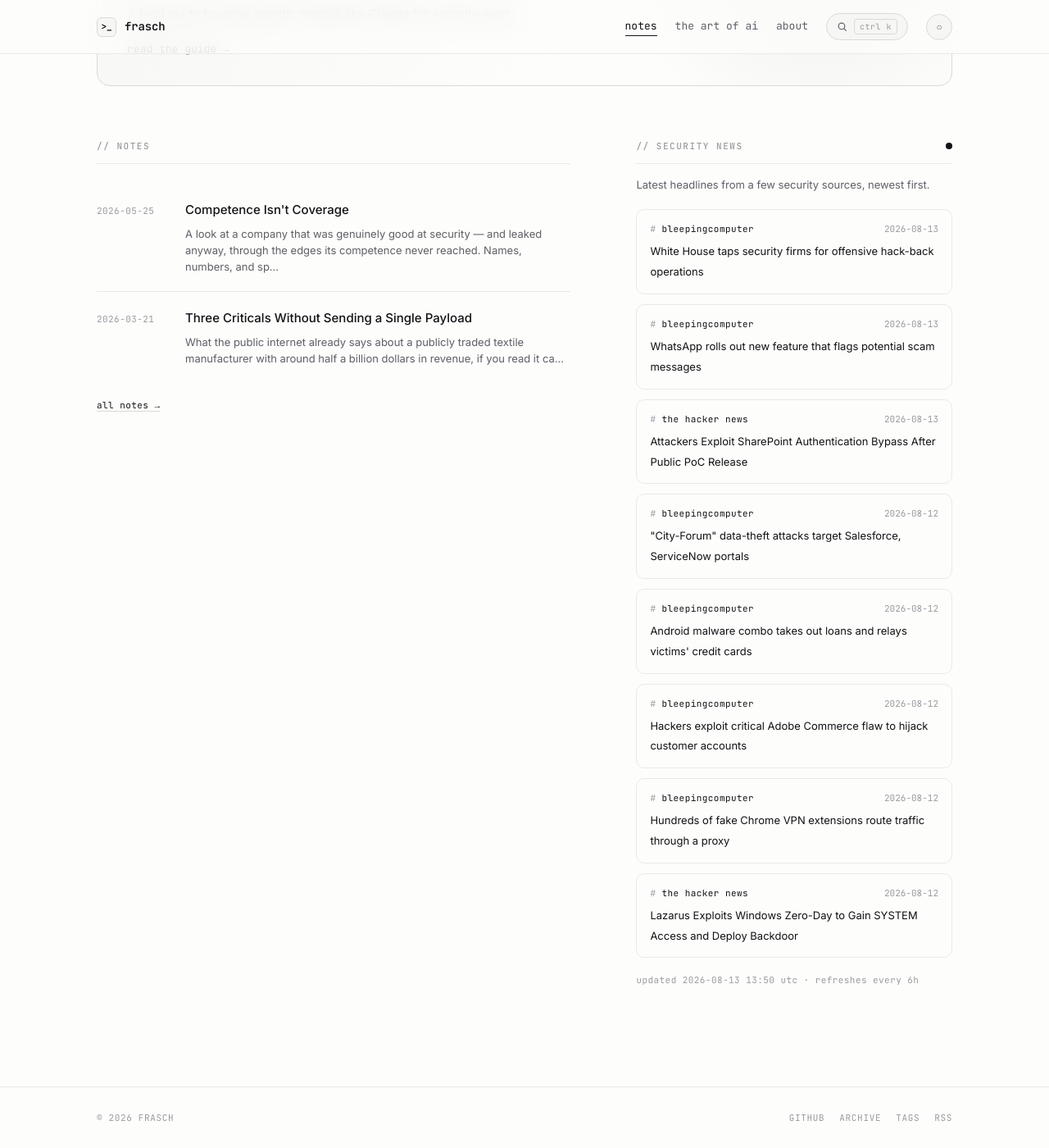
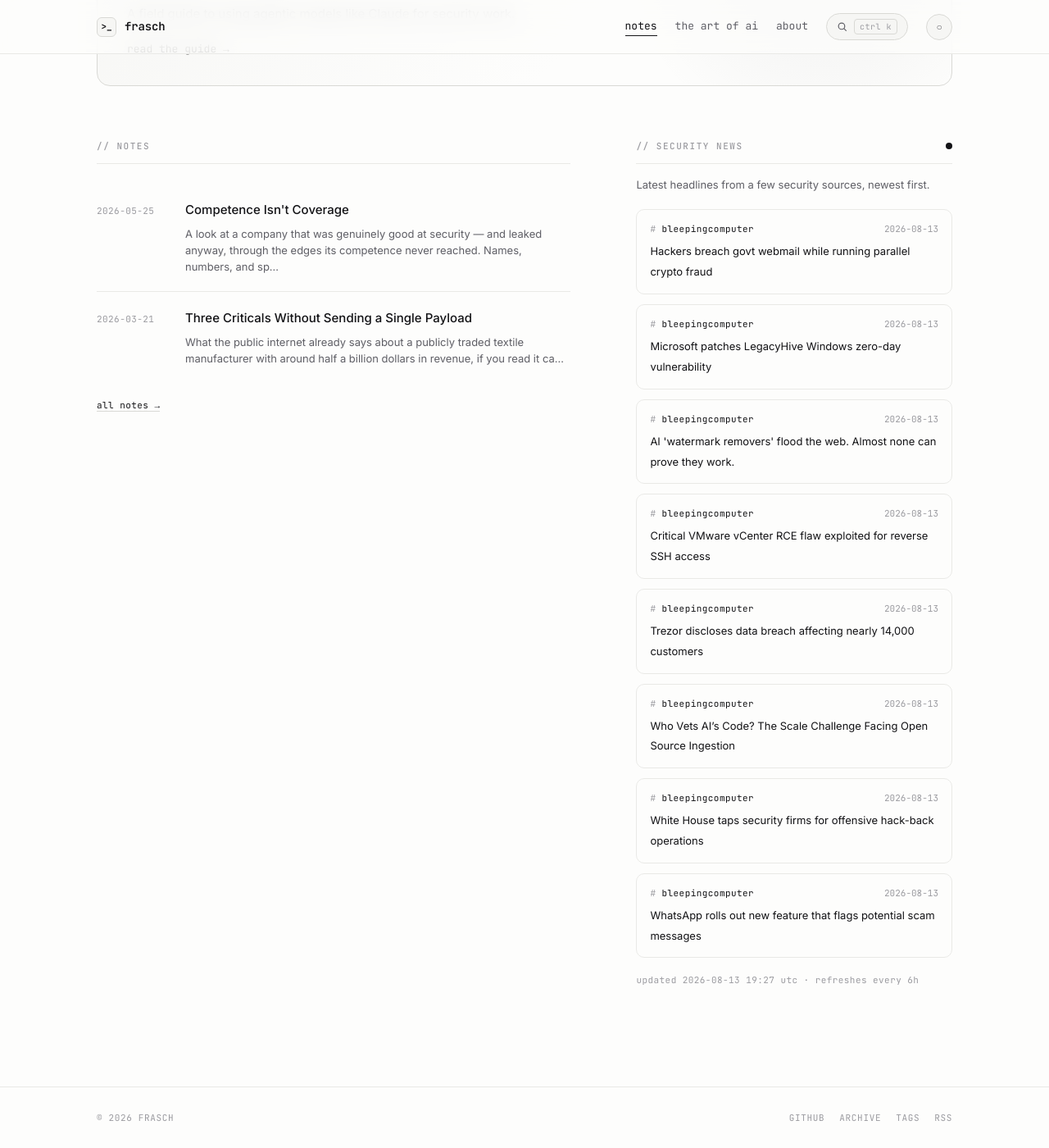
Before and after one commit to whoisfrasch/frasch, a Jekyll site: the page built from index.html, in a window 1280 px wide and 1400 px high, scrolled down 615 px. Shown: the whole window at 82% size. Built offline with Jekyll 4.4.1, drawn with Linux system fonts in a browser that asks for light colours.

Commit message:
Refresh security news feed

```diff
--- a/_data/news.json
+++ b/_data/news.json
@@ -1,6 +1,42 @@
 {
-  "updated": "2026-08-13T13:50:10Z",
+  "updated": "2026-08-13T19:27:54Z",
   "items": [
+    {
+      "source": "bleepingcomputer",
+      "title": "Hackers breach govt webmail while running parallel crypto fraud",
+      "link": "https://www.bleepingcomputer.com/news/security/hackers-breach-govt-webmail-while-running-parallel-crypto-fraud/",
+      "date": "2026-08-13T18:15:19Z"
+    },
+    {
+      "source": "bleepingcomputer",
+      "title": "Microsoft patches LegacyHive Windows zero-day vulnerability",
+      "link": "https://www.bleepingcomputer.com/news/microsoft/microsoft-patches-legacyhive-windows-zero-day-vulnerability/",
+      "date": "2026-08-13T17:46:20Z"
+    },
+    {
+      "source": "bleepingcomputer",
+      "title": "AI 'watermark removers' flood the web. Almost none can prove they work.",
+      "link": "https://www.bleepingcomputer.com/news/security/ai-watermark-removers-flood-the-web-almost-none-can-prove-they-work/",
+      "date": "2026-08-13T17:33:28Z"
+    },
+    {
+      "source": "bleepingcomputer",
+      "title": "Critical VMware vCenter RCE flaw exploited for reverse SSH access",
+      "link": "https://www.bleepingcomputer.com/news/security/critical-vmware-vcenter-rce-flaw-exploited-for-reverse-ssh-access/",
+      "date": "2026-08-13T16:40:23Z"
+    },
+    {
+      "source": "bleepingcomputer",
+      "title": "Trezor discloses data breach affecting nearly 14,000 customers",
+      "link": "https://www.bleepingcomputer.com/news/security/trezor-discloses-data-breach-affecting-nearly-14-000-customers/",
+      "date": "2026-08-13T15:13:19Z"
+    },
+    {
+      "source": "bleepingcomputer",
+      "title": "Who Vets AI’s Code? The Scale Challenge Facing Open Source Ingestion",
+      "link": "https://www.bleepingcomputer.com/news/security/who-vets-ais-code-the-scale-challenge-facing-open-source-ingestion/",
+      "date": "2026-08-13T14:00:10Z"
+    },
     {
       "source": "bleepingcomputer",
       "title": "White House taps security firms for offensive hack-back operations",
@@ -12,42 +48,6 @@
       "title": "WhatsApp rolls out new feature that flags potential scam messages",
       "link": "https://www.bleepingcomputer.com/news/security/whatsapp-rolls-out-new-feature-that-flags-potential-scam-messages/",
       "date": "2026-08-13T11:50:22Z"
-    },
-    {
-      "source": "the hacker news",
-      "title": "Attackers Exploit SharePoint Authentication Bypass After Public PoC Release",
-      "link": "https://thehackernews.com/2026/08/attackers-exploit-sharepoint.html",
-      "date": "2026-08-13T06:09:48Z"
-    },
-    {
-      "source": "bleepingcomputer",
-      "title": "\"City-Forum\" data-theft attacks target Salesforce, ServiceNow portals",
-      "link": "https://www.bleepingcomputer.com/news/security/city-forum-data-theft-attacks-target-salesforce-servicenow-portals/",
-      "date": "2026-08-12T23:07:23Z"
-    },
-    {
-      "source": "bleepingcomputer",
-      "title": "Android malware combo takes out loans and relays victims' credit cards",
-      "link": "https://www.bleepingcomputer.com/news/security/android-malware-combo-takes-out-loans-and-relays-victims-credit-cards/",
-      "date": "2026-08-12T22:22:57Z"
-    },
-    {
-      "source": "bleepingcomputer",
-      "title": "Hackers exploit critical Adobe Commerce flaw to hijack customer accounts",
-      "link": "https://www.bleepingcomputer.com/news/security/hackers-exploit-critical-adobe-commerce-flaw-to-hijack-customer-accounts/",
-      "date": "2026-08-12T20:54:59Z"
-    },
-    {
-      "source": "bleepingcomputer",
-      "title": "Hundreds of fake Chrome VPN extensions route traffic through a proxy",
-      "link": "https://www.bleepingcomputer.com/news/security/hundreds-of-fake-chrome-vpn-extensions-route-traffic-through-a-proxy/",
-      "date": "2026-08-12T18:54:57Z"
-    },
-    {
-      "source": "the hacker news",
-      "title": "Lazarus Exploits Windows Zero-Day to Gain SYSTEM Access and Deploy Backdoor",
-      "link": "https://thehackernews.com/2026/08/lazarus-exploits-windows-zero-day-to.html",
-      "date": "2026-08-12T17:39:27Z"
     }
   ]
 }
```
